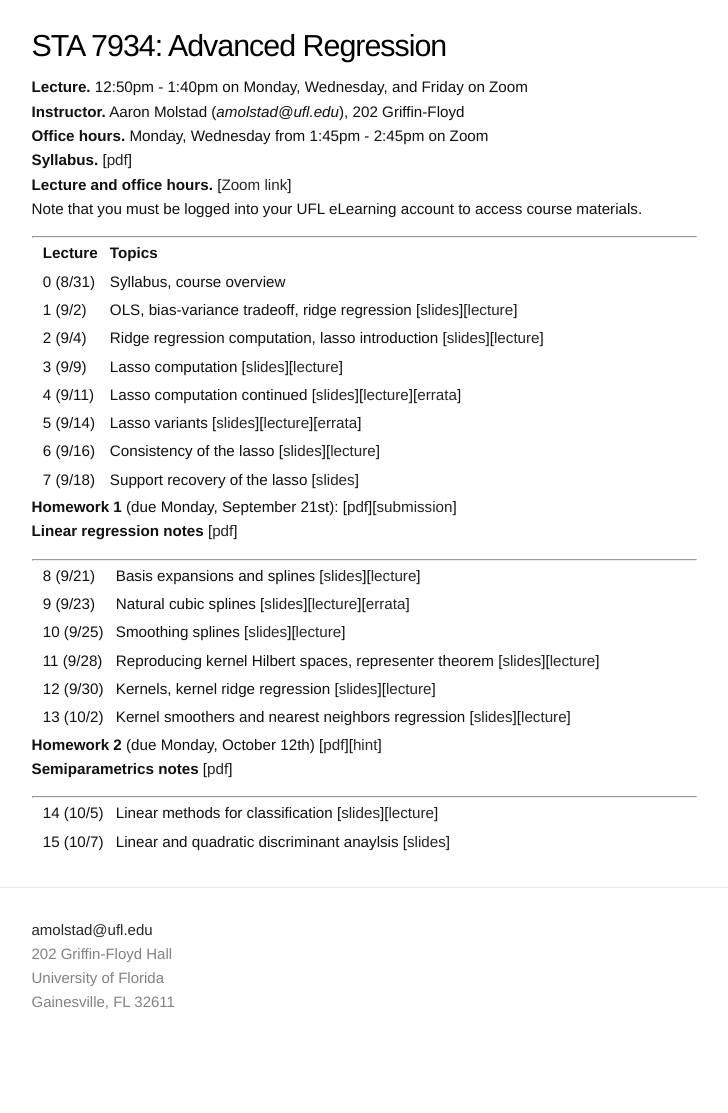
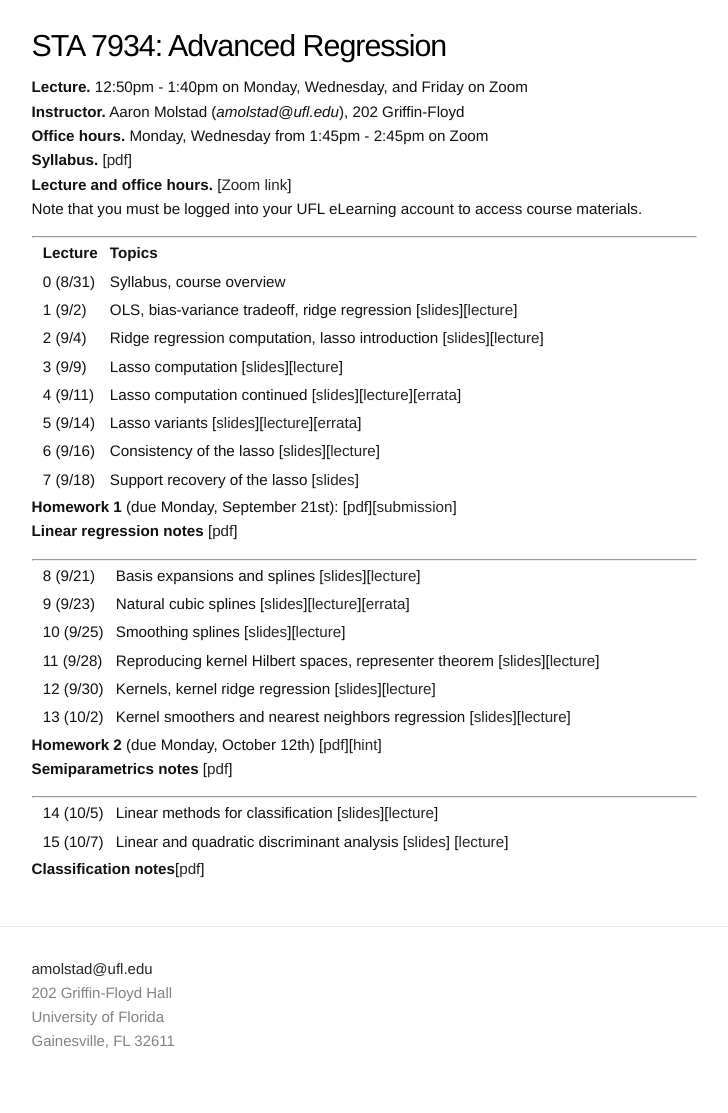
Before and after one commit to ajmolstad/ajmolstad.github.io, a Jekyll site: the page built from F20_STA7934.md, in a window 1280 px wide. Shown: the whole page, without its empty margins (276-1004 px from the left). Built offline with Jekyll 4.4.1, drawn with Linux system fonts in a browser that asks for light colours; before the commit the page ends 1074 px from its top, so only the background shows below that.

Commit message:
Update F20_STA7934.md

```diff
--- a/F20_STA7934.md
+++ b/F20_STA7934.md
@@ -33,8 +33,8 @@
 || 9 (9/23)  || Natural cubic splines [[slides](https://ufl.instructure.com/files/53215673/download?download_frd=1)][[lecture](https://ufl.instructure.com/courses/412309/files?preview=52860749)][[errata](https://ufl.instructure.com/files/53215707/download?download_frd=1)]||
 || 10 (9/25)  || Smoothing splines [[slides](https://ufl.instructure.com/files/52899064/download?download_frd=1)][[lecture](https://ufl.instructure.com/courses/412309/files?preview=52899082)]||
 || 11 (9/28)  || Reproducing kernel Hilbert spaces, representer theorem [[slides](https://ufl.instructure.com/files/52981926/download?download_frd=1)][[lecture](https://ufl.instructure.com/courses/412309/files?preview=52986219)]||
-|| 12 (9/30)  || Kernels, kernel ridge regression [[slides](https://ufl.instructure.com/files/53056701/download?download_frd=1)][[lecture](https://ufl.instructure.com/files/53124622/download?download_frd=1)]||
-|| 13 (10/2)  || Kernel smoothers and nearest neighbors regression [[slides](https://ufl.instructure.com/files/53154566/download?download_frd=1)][[lecture](https://ufl.instructure.com/files/53154504/download?download_frd=1)]||
+|| 12 (9/30)  || Kernels, kernel ridge regression [[slides](https://ufl.instructure.com/files/53056701/download?download_frd=1)][[lecture](https://ufl.instructure.com/courses/412309/files?preview=53124622)]||
+|| 13 (10/2)  || Kernel smoothers and nearest neighbors regression [[slides](https://ufl.instructure.com/files/53154566/download?download_frd=1)][[lecture](https://ufl.instructure.com/courses/412309/files?preview=53290390)]||
 
 **Homework 2** (due Monday, October 12th) [[pdf](https://ufl.instructure.com/files/53056381/download?download_frd=1)][[hint](https://ufl.instructure.com/files/53056468/download?download_frd=1)]
 **Semiparametrics notes** [[pdf](https://ufl.instructure.com/files/52986437/download?download_frd=1)]
@@ -43,4 +43,7 @@
 ---------------
 
 || 14 (10/5)  || Linear methods for classification [[slides](https://ufl.instructure.com/files/53285696/download?download_frd=1)][[lecture](https://ufl.instructure.com/courses/412309/files?preview=53285432)] ||
-|| 15 (10/7)  || Linear and quadratic discriminant anaylsis [[slides](https://ufl.instructure.com/files/53285737/download?download_frd=1)]
+|| 15 (10/7)  || Linear and quadratic discriminant analysis [[slides](https://ufl.instructure.com/files/53291060/download?download_frd=1)] [[lecture](https://ufl.instructure.com/courses/412309/files?preview=53291040)]||
+
+
+**Classification notes**[[pdf](https://ufl.instructure.com/files/53290333/download?download_frd=1)]
```
